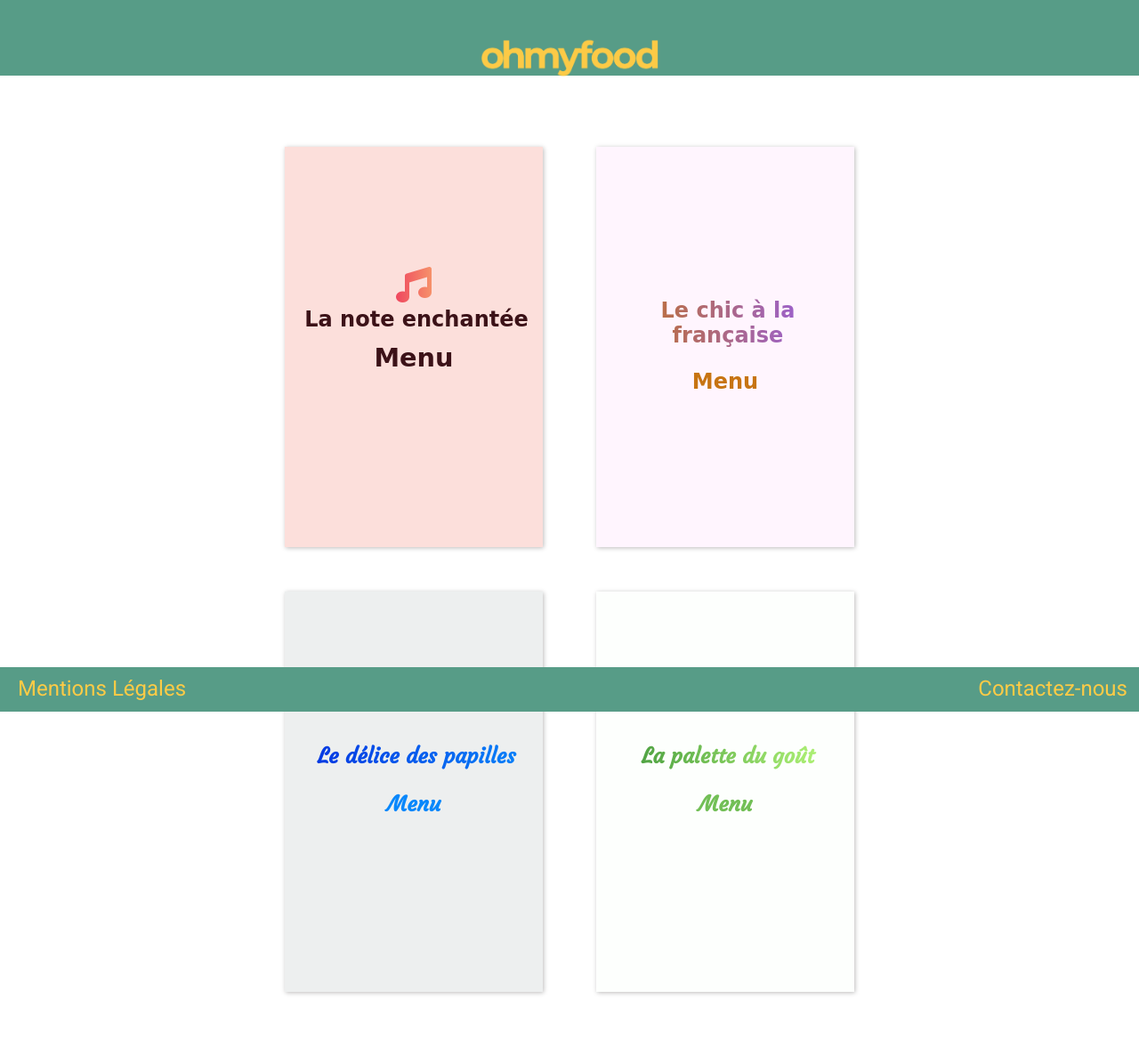
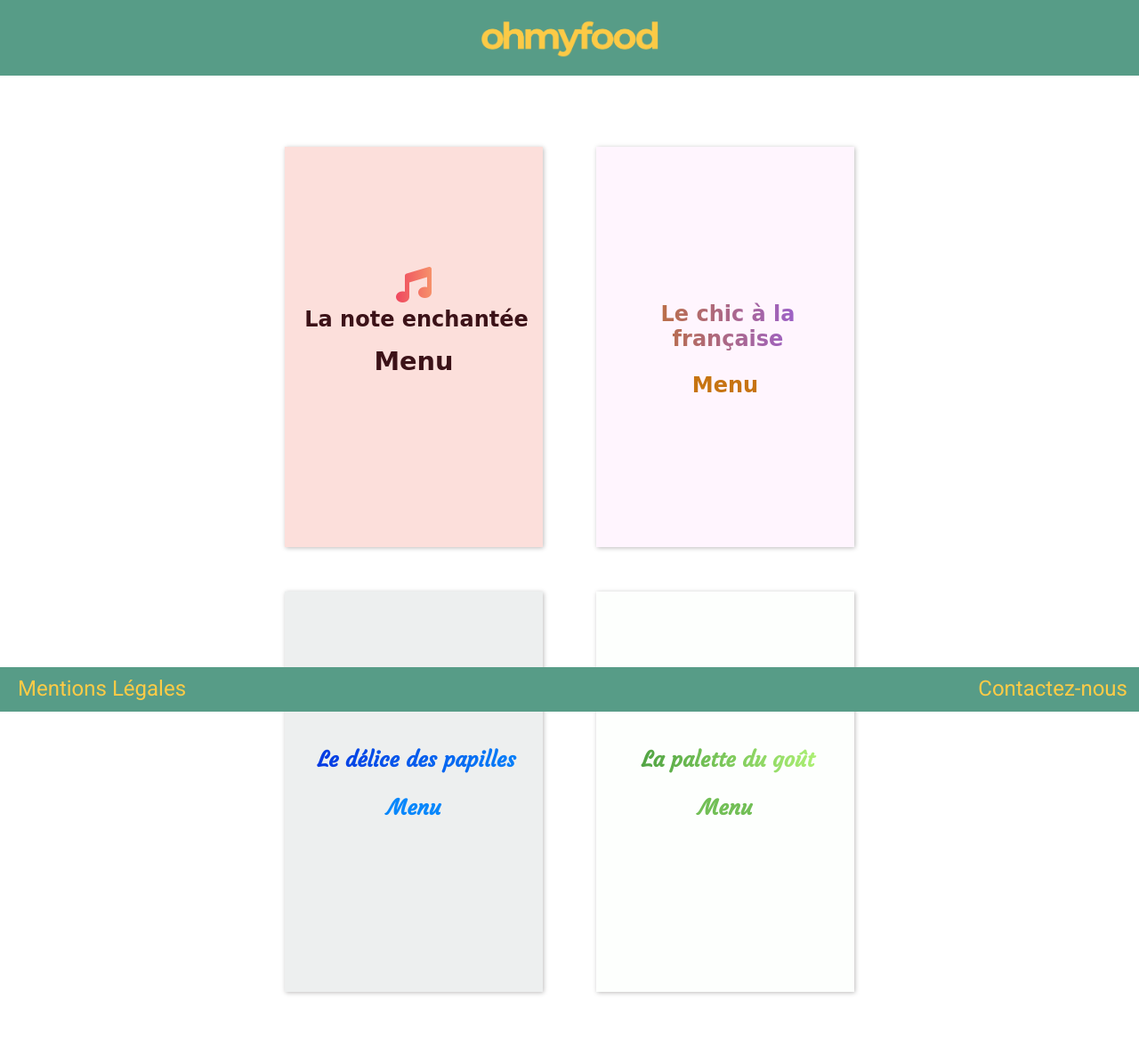
Before and after one commit to Flo-CZ/Projet-3, a plain HTML site: page index.html in a window 1280 px wide. Shown: the top 1168 px of the page at 89% size. Drawn offline with Linux system fonts and the light colour scheme; a web font is replaced by a local one.

Commit message:
Flo-CZ
Ajout nav ohmyfood
Ajout h1 titres menus

```diff
--- a/common.css
+++ b/common.css
@@ -1,6 +1,7 @@
 body,html
 {
     margin: 0;
+    margin-bottom: 30px;
     padding: 0;
     font-family: sans-serif;
 }
--- a/index.html
+++ b/index.html
@@ -13,22 +13,21 @@
 </head>
 <body>
 <header class="header background-color">
-    <h1><img class="logo-omf" src="img/logo.png" alt="Logo Ohmyfood" title="Ohmyfood"></h1>
+    <a href="index.html"><img class="logo-omf" src="img/logo.png" alt="Logo Ohmyfood" title="Ohmyfood"></a>
 </header>
 <section class="section">
     <div class="section__display">
         <div class="section__menus--align">
-
             <article class="article__note--color article__font--pading article__menu--right article__height--size box__shadow">
                 <div class="article__menu--size">
                     <i class="fas fa-music"></i>
-                    <h2 class="article__title--font article__title--note article__note--font">La note enchantée</h2>
+                    <h1 class="article__title--font article__title--note article__note--font">La note enchantée</h1>
                     <p class="article__note--size article__note--font bold">Menu</p>
                 </div>
             </article>
             <article class="article__chic--color article__font--pading article__menu--left article__height--size box__shadow">
                 <div class="article__menu--size">
-                    <h2 class="article__title--font article__title-chic">Le chic à la française</h2>
+                    <h1 class="article__title--font article__title-chic">Le chic à la française</h1>
                     <p class="article__chic-text--color bold">Menu</p>
                 </div>
             </article>
@@ -36,13 +35,13 @@
         <div class="section__menus--align">
         <article class="article__delice--color article__font--pading article__menu--right article__height--size box__shadow article__police--courgette">
             <div class="article__menu--size">
-                <h2 class="article__title--font article__title-delice">Le délice des papilles</h2>
+                <h1 class="article__title--font article__title-delice">Le délice des papilles</h1>
                 <p class="article__delice-text--color bold">Menu</p>
             </div>
         </article>
         <article class="article__palette--color article__font--pading article__menu--left article__height--size box__shadow article__police--courgette">
             <div class="article__menu--size">
-                <h2 class="article__title--font article__title-palette">La palette du goût</h2>
+                <h1 class="article__title--font article__title-palette">La palette du goût</h1>
                 <p class="article__palette-text--color bold">Menu</p>
             </div>
         </article>
```
Also changed, not shown: la_note_enchantee.html (+1 -1 lines), la_palette_du_gout.html (+1 -1 lines), le_chic_a_la_francaise.html (+1 -1 lines), le_delice_des_papilles.html (+1 -1 lines), menu.css (+9 -1 lines), style.css (line endings or trailing spaces).
